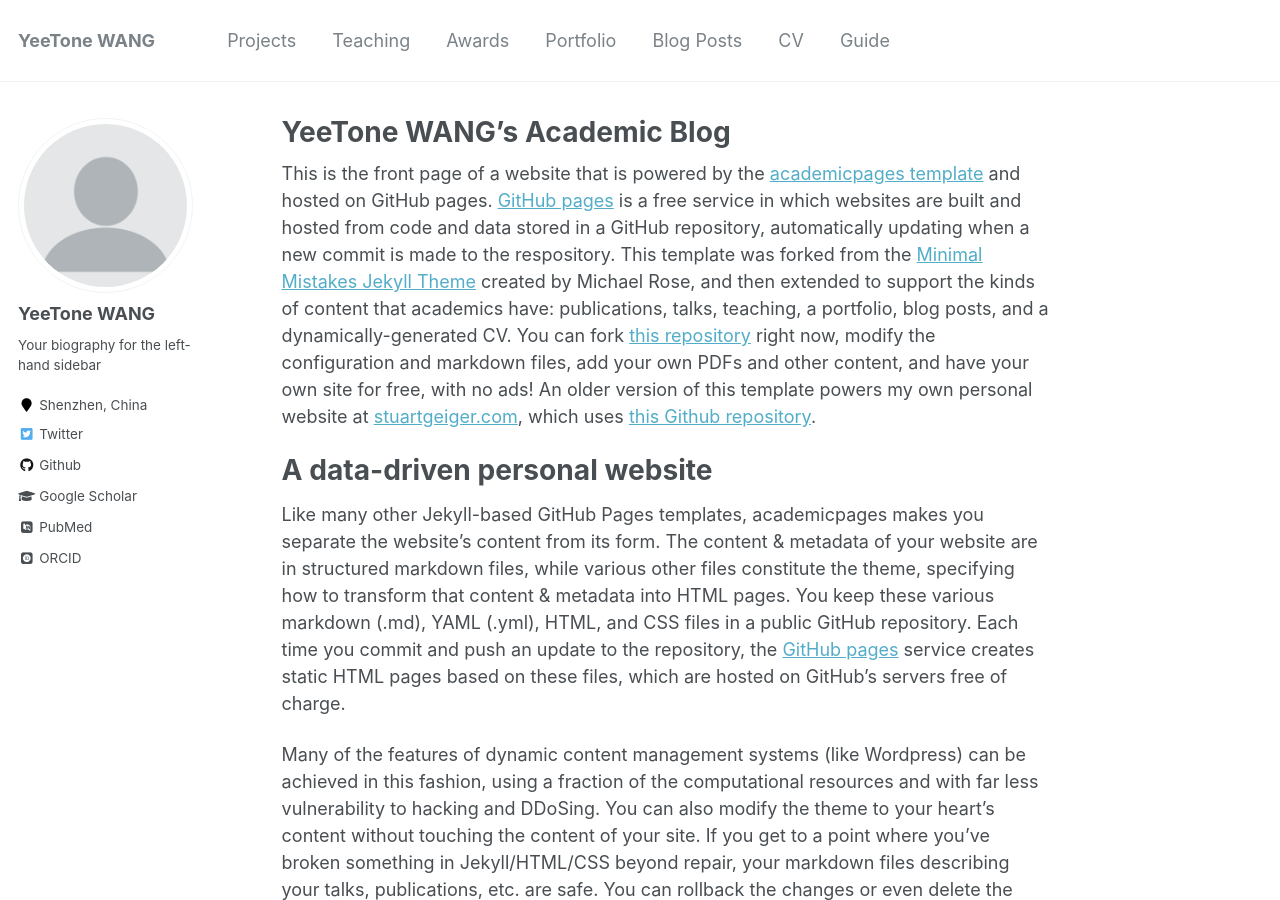
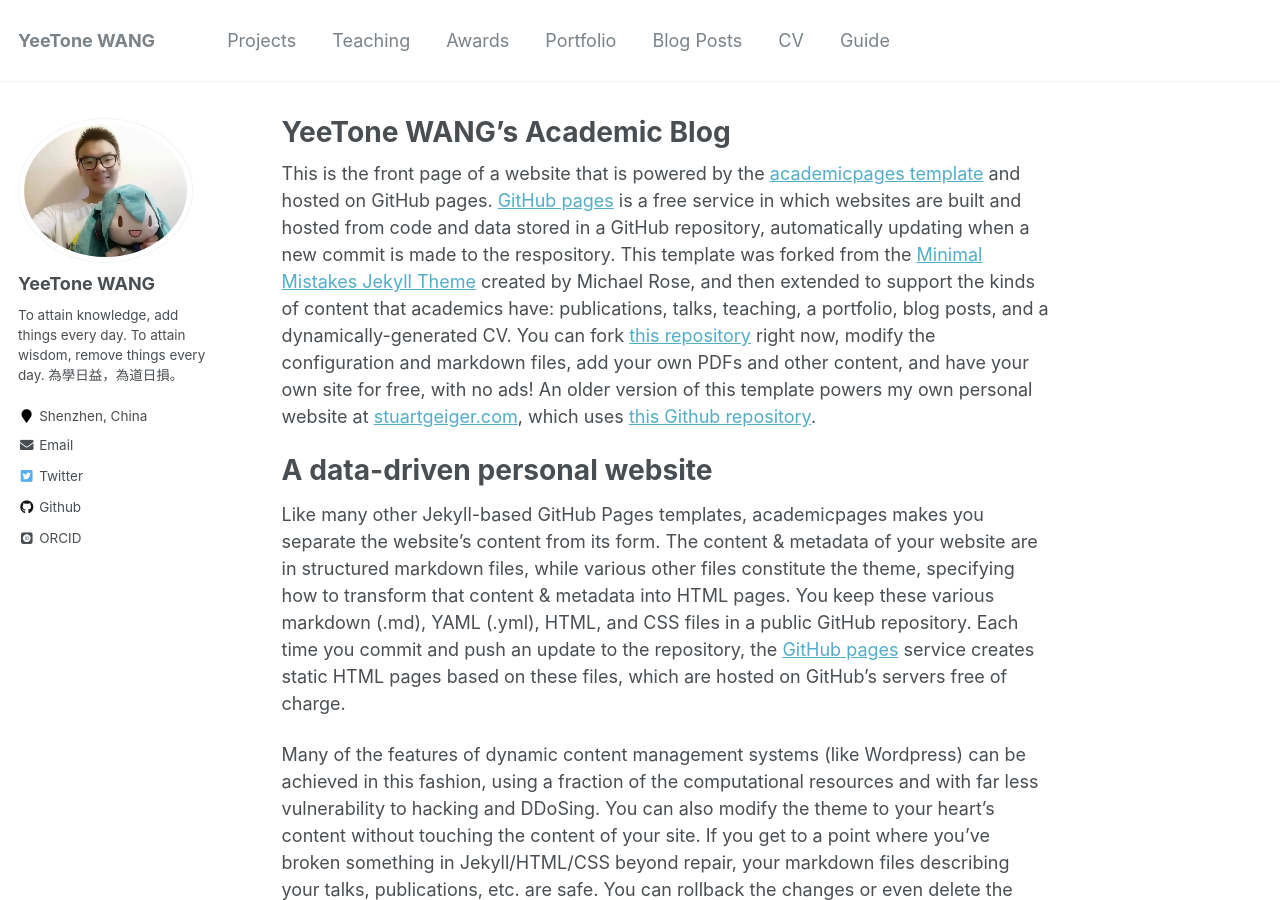
Before and after one commit to YeeTone/YeeTone.github.io, a Jekyll site: the page built from _pages/about.md, in a window 1280 px wide and 900 px high. Built offline with Jekyll 4.4.1, drawn with Linux system fonts in a browser that asks for light colours; some web fonts are replaced.

```diff
--- a/_config.yml
+++ b/_config.yml
@@ -82,12 +82,9 @@ analytics:
 author:
   name             : "YeeTone WANG"
   avatar           : "profile.png"
-  bio              : "Your biography for the left-hand sidebar"
+  bio              : "To attain knowledge, add things every day. To attain wisdom, remove things every day. 為學日益，為道日損。"
   location         : "Shenzhen, China"
-  employer         :
-  pubmed           : "https://www.ncbi.nlm.nih.gov/pubmed/?term=john+snow"
-  googlescholar    : "http://yourfullgooglescholarurl.com"
-  email            :
+  email            : "yitongcool@foxmail.com"
   researchgate     :  # example: "https://www.researchgate.net/profile/yourprofile"
   uri              :
   bitbucket        :
```
Also changed, not shown: images/profile.png.
